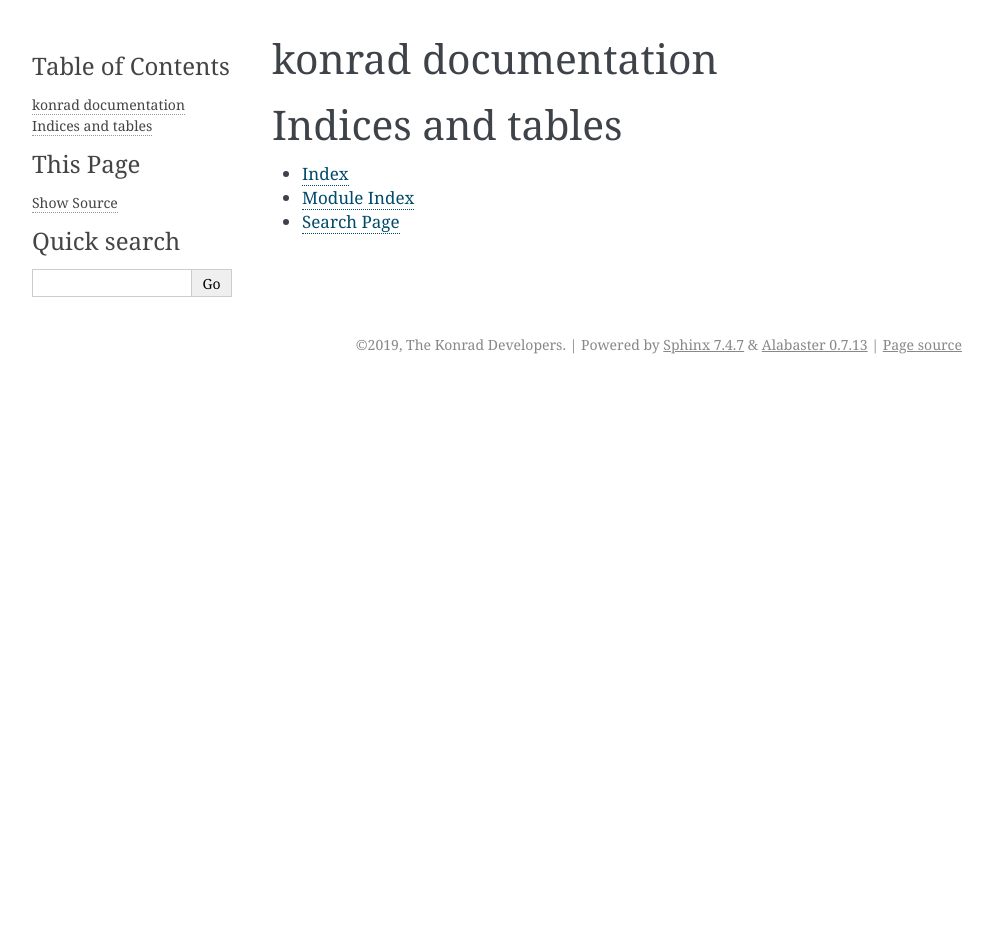
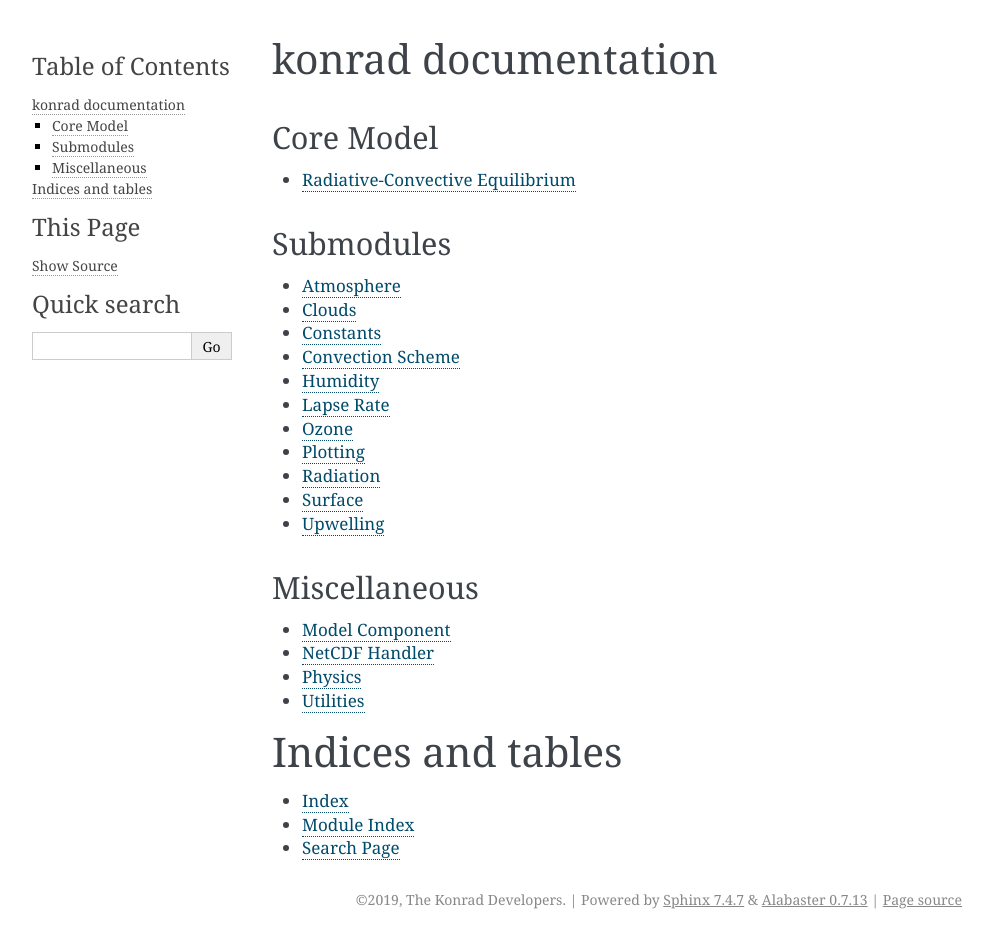
Before and after one commit to atmtools/konrad, a Sphinx documentation site: the page built from docs/source/index.rst, in a window 1280 px wide. Shown: the whole page, without its empty margins (148-1141 px from the left). Built offline with Sphinx 7.4.7, drawn with Linux system fonts in a browser that asks for light colours; before the commit the page ends 900 px from its top, so only the background shows below that.

```diff
--- a/docs/source/index.rst
+++ b/docs/source/index.rst
@@ -6,9 +6,42 @@
 konrad documentation
 ====================
 
+Core Model
+----------
+
 .. toctree::
-   :maxdepth: 2
-   :caption: Contents:
+   :maxdepth: 1
+
+   konrad.core
+
+Submodules
+----------
+
+.. toctree::
+   :maxdepth: 1
+
+   konrad.atmosphere
+   konrad.cloud
+   konrad.constants
+   konrad.convection
+   konrad.humidity
+   konrad.lapserate
+   konrad.ozone
+   konrad.plots
+   konrad.radiation
+   konrad.surface
+   konrad.upwelling
+
+Miscellaneous
+-------------
+
+.. toctree::
+   :maxdepth: 1
+
+   konrad.component
+   konrad.netcdf
+   konrad.physics
+   konrad.utils
 
 Indices and tables
 ==================
--- /dev/null
+++ b/docs/source/konrad.constants.rst
@@ -0,0 +1,4 @@
+Constants
+=========
+
+.. automodule:: konrad.constants
--- /dev/null
+++ b/docs/source/konrad.core.rst
@@ -0,0 +1,9 @@
+Radiative-Convective Equilibrium
+================================
+
+.. automodule:: konrad.core
+
+.. autosummary::
+   :toctree: _autosummary
+
+   RCE
```
Also changed, not shown: docs/source/konrad.atmosphere.rst (added, +9 -0 lines), docs/source/konrad.cloud.rst (added, +17 -0 lines), docs/source/konrad.component.rst (added, +9 -0 lines), docs/source/konrad.convection.rst (added, +15 -0 lines), docs/source/konrad.humidity.rst (added, +48 -0 lines), docs/source/konrad.lapserate.rst (added, +11 -0 lines), docs/source/konrad.netcdf.rst (added, +9 -0 lines), docs/source/konrad.ozone.rst (added, +15 -0 lines), docs/source/konrad.physics.rst (added, +11 -0 lines), docs/source/konrad.plots.rst (added, +11 -0 lines), docs/source/konrad.radiation.rst (added, +10 -0 lines), docs/source/konrad.surface.rst (added, +12 -0 lines), docs/source/konrad.upwelling.rst (added, +11 -0 lines), docs/source/konrad.utils.rst (added, +21 -0 lines).
